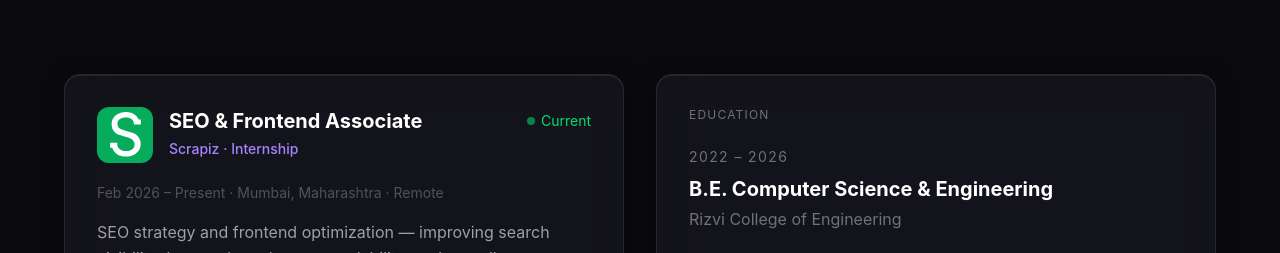
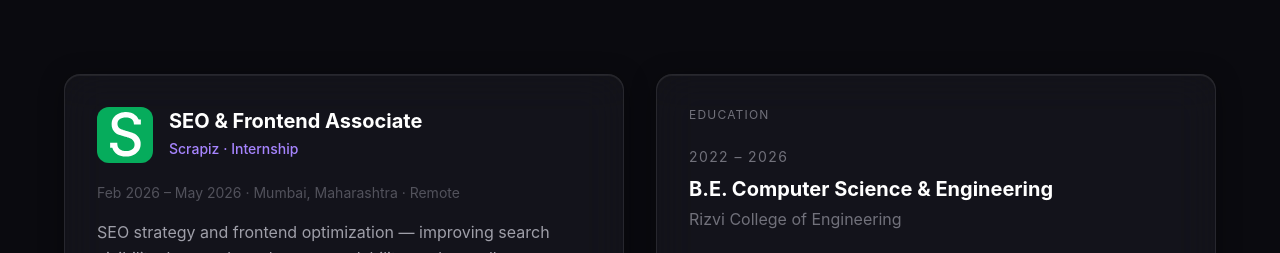
Before and after one commit to aryanshaikh483/portfolio, a React (Vite) app: page / in a window 1280 px wide. Shown: the part 1952-2205 px from the top of the page. Built offline with nearby package versions, Linux system fonts and the light colour scheme.

Commit message:
exp sec updated

```diff
--- a/src/components/sections/Experience.jsx
+++ b/src/components/sections/Experience.jsx
@@ -5,7 +5,7 @@ const experiences = [
     role: "SEO & Frontend Associate",
     company: "Scrapiz",
     type: "Internship",
-    period: "Feb 2026 – Present",
+    period: "Feb 2026 – May 2026",
     location: "Mumbai, Maharashtra · Remote",
     description: "SEO strategy and frontend optimization — improving search visibility, keyword reach, page scalability, and overall user experience.",
     tags: ["Front-End Development", "SEO"],
@@ -39,12 +39,11 @@ export default function Experience() {
                     <div className="flex-1">
                       <div className="flex items-center justify-between gap-2 flex-wrap mb-1">
                         <h3 className="text-white text-xl font-bold">{e.role}</h3>
-                        {e.current && (
-                          <span className="flex items-center gap-1.5 text-sm text-green-400">
-                            <span className="w-2 h-2 rounded-full bg-green-400 animate-pulse" />
-                            Current
-                          </span>
-                        )}
+                        {/* {e.current && (
+                          // <span className="flex items-center gap-1.5 text-sm text-green-400">
+                          //   <span className="w-2 h-2 rounded-full bg-green-400 animate-pulse" />
+                          // </span>
+                        )} */}
                       </div>
                       <p className="text-violet-400 text-sm font-medium">{e.company} · {e.type}</p>
                     </div>
```
Also changed, not shown: 1 other file (tests, documents, lock files or other folders).
